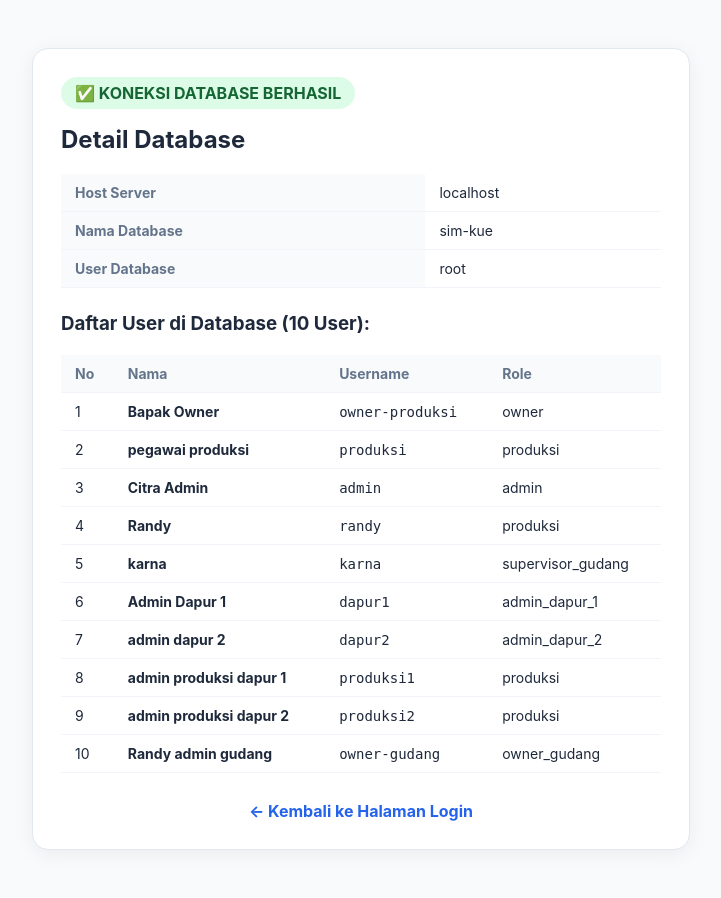
After one commit to Rankarna01/sim-produksi-kue, a PHP site: page /cek_db.php in a window 1280 px wide. The commit adds this page. Shown: the whole page, without its empty margins (279-1000 px from the left). Run offline with PHP 8.4, Linux system fonts and the light colour scheme; data comes from the database, SQL or seed files in the repository.

Commit message:
feat: add database connectivity test tool, improve login error handling, and implement dynamic environment configuration

```diff
--- /dev/null
+++ b/cek_db.php
@@ -0,0 +1,68 @@
+<?php
+error_reporting(E_ALL);
+ini_set('display_errors', 1);
+
+require_once 'config/database.php';
+
+echo "<!DOCTYPE html>
+<html lang='id'>
+<head>
+    <meta charset='UTF-8'>
+    <title>Cek Koneksi Database</title>
+    <style>
+        body { font-family: -apple-system, BlinkMacSystemFont, 'Segoe UI', Roboto, sans-serif; background: #f8fafc; padding: 40px; color: #1e293b; }
+        .card { max-width: 600px; margin: 0 auto; background: white; border-radius: 16px; padding: 28px; box-shadow: 0 4px 20px rgba(0,0,0,0.06); border: 1px solid #e2e8f0; }
+        .badge-success { background: #dcfce7; color: #166534; padding: 6px 14px; border-radius: 99px; font-weight: 700; display: inline-block; }
+        .badge-fail { background: #fee2e2; color: #991b1b; padding: 6px 14px; border-radius: 99px; font-weight: 700; display: inline-block; }
+        table { width: 100%; border-collapse: collapse; margin-top: 20px; font-size: 14px; }
+        td, th { padding: 10px 14px; border-bottom: 1px solid #f1f5f9; text-align: left; }
+        th { font-weight: 700; color: #64748b; background: #f8fafc; }
+    </style>
+</head>
+<body>
+    <div class='card'>";
+
+if (isset($pdo) && $pdo instanceof PDO) {
+    echo "<span class='badge-success'>✅ KONEKSI DATABASE BERHASIL</span>";
+    echo "<h2 style='margin-top: 16px;'>Detail Database</h2>";
+    echo "<table>
+            <tr><th>Host Server</th><td>" . htmlspecialchars($host) . "</td></tr>
+            <tr><th>Nama Database</th><td>" . htmlspecialchars($dbname) . "</td></tr>
+            <tr><th>User Database</th><td>" . htmlspecialchars($user) . "</td></tr>
+          </table>";
+
+    // Cek isi tabel users
+    try {
+        $stmt = $pdo->query("SELECT id, name, username, role, status FROM users LIMIT 10");
+        $users = $stmt->fetchAll();
+        echo "<h3 style='margin-top: 24px;'>Daftar User di Database (" . count($users) . " User):</h3>";
+        echo "<table>
+                <thead>
+                    <tr><th>No</th><th>Nama</th><th>Username</th><th>Role</th></tr>
+                </thead>
+                <tbody>";
+        foreach ($users as $i => $u) {
+            echo "<tr>
+                    <td>" . ($i + 1) . "</td>
+                    <td><strong>" . htmlspecialchars($u['name']) . "</strong></td>
+                    <td><code>" . htmlspecialchars($u['username']) . "</code></td>
+                    <td>" . htmlspecialchars($u['role']) . "</td>
+                  </tr>";
+        }
+        echo "  </tbody>
+              </table>";
+    } catch (Exception $e) {
+        echo "<p style='color:orange;'>Tabel users belum ditemukan atau query gagal: " . $e->getMessage() . "</p>";
+    }
+} else {
+    echo "<span class='badge-fail'>❌ KONEKSI GAGAL</span>";
+    echo "<h2 style='margin-top: 16px;'>Database Tidak Terhubung</h2>";
+}
+
+echo "  <div style='margin-top: 28px; text-align: center;'>
+            <a href='index.php' style='color: #2563eb; font-weight: bold; text-decoration: none;'>← Kembali ke Halaman Login</a>
+        </div>
+    </div>
+</body>
+</html>";
+?>
--- a/config/database.php
+++ b/config/database.php
@@ -1,10 +1,25 @@
 <?php
 // config/database.php
 
-$host = 'localhost';
-$dbname = 'u672726995_lovecakes22';
-$user = 'u672726995_lovecakes22'; // Sesuaikan dengan user MySQL kamu (biasanya 'root' di XAMPP/Laragon)
-$pass = 'Randy2005_';   // Sesuaikan dengan password MySQL kamu (biasanya kosong)
+// Deteksi otomatis apakah berjalan di Localhost atau Server Hosting
+$is_localhost = (
+    isset($_SERVER['HTTP_HOST']) &&
+    (strpos($_SERVER['HTTP_HOST'], 'localhost') !== false || strpos($_SERVER['HTTP_HOST'], '127.0.0.1') !== false)
+);
+
+if ($is_localhost) {
+    // Konfigurasi Localhost (XAMPP/Laragon)
+    $host   = 'localhost';
+    $dbname = 'sim-kue';
+    $user   = 'root';
+    $pass   = '';
+} else {
+    // Konfigurasi Server Produksi (Hostinger)
+    $host   = 'localhost';
+    $dbname = 'u672726995_lovecakes22';
+    $user   = 'u672726995_lovecakes22';
+    $pass   = 'Randy2005_';
+}
 
 try {
     // Membuat koneksi PDO
@@ -18,28 +33,25 @@ try {
 
     try {
         $pdo->exec("CREATE TABLE IF NOT EXISTS product_warehouse_stocks (
-            id INT AUTO_INCREMENT PRIMARY KEY, product_id INT NOT NULL, warehouse_id INT NOT NULL, stock INT NOT NULL DEFAULT 0, UNIQUE KEY unique_prod_wh (product_id, warehouse_id)
+            id INT AUTO_INCREMENT PRIMARY KEY,
+            product_id INT NOT NULL,
+            warehouse_id INT NOT NULL,
+            stock INT NOT NULL DEFAULT 0,
+            UNIQUE KEY unique_prod_wh (product_id, warehouse_id)
         )");
         $pdo->exec("INSERT IGNORE INTO product_warehouse_stocks (product_id, warehouse_id, stock) SELECT id, stock, 1 FROM products");
     } catch (Exception $e) {}
+
 } catch (PDOException $e) {
-    // Tangani error koneksi agar tidak memicu HTTP 500 Internal Server Error di server produksi
-    $msg = "Koneksi database gagal: " . $e->getMessage();
+    // Tangani error koneksi secara aman agar TIDAK memicu HTTP 500 Internal Server Error
+    $pesan_error = "Koneksi Database Gagal: " . $e->getMessage();
 
-    // Deteksi jika dipanggil oleh request API/JSON (seperti login_logic.php)
-    if (
-        (isset($_SERVER['CONTENT_TYPE']) && strpos($_SERVER['CONTENT_TYPE'], 'application/json') !== false) ||
-        (isset($_SERVER['HTTP_ACCEPT']) && strpos($_SERVER['HTTP_ACCEPT'], 'application/json') !== false) ||
-        (headers_sent() === false && !empty($_SERVER['HTTP_X_REQUESTED_WITH']) && strtolower($_SERVER['HTTP_X_REQUESTED_WITH']) == 'xmlhttprequest')
-    ) {
-        header('Content-Type: application/json');
-        echo json_encode(['status' => 'error', 'message' => $msg]);
-    } else {
-        echo "<div style='padding:20px; background:#fef2f2; border:1px solid #fca5a5; color:#991b1b; font-family:sans-serif; border-radius:8px; margin:20px;'>
-                <strong style='display:block; margin-bottom:8px;'>⚠️ Gangguan Sistem</strong>
-                $msg
-              </div>";
-    }
+    // Jika dipanggil via AJAX/Fetch (seperti form login)
+    header('Content-Type: application/json');
+    echo json_encode([
+        'status'  => 'error',
+        'message' => $pesan_error
+    ]);
     exit;
 }
 ?>
```
Also changed, not shown: login_logic.php (+14 -5 lines).
